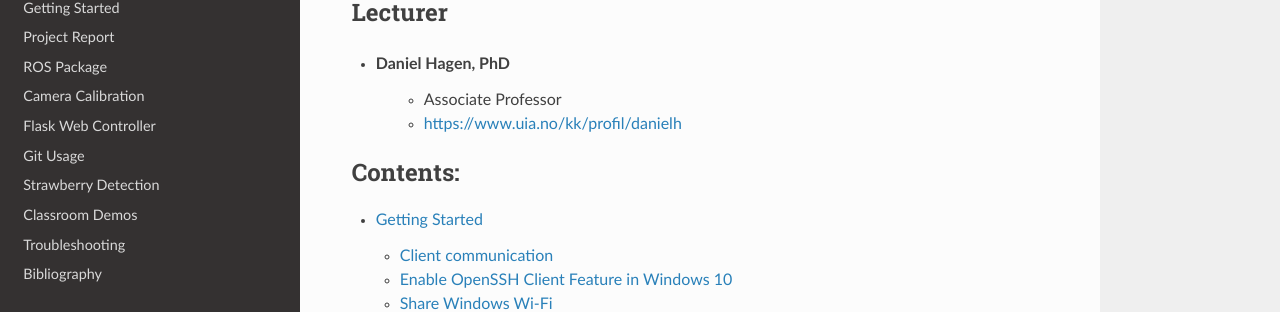
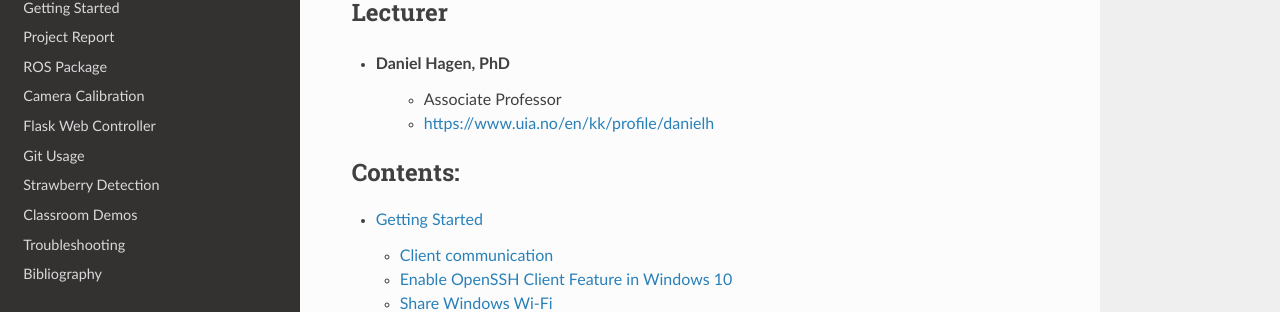
Before and after one commit to Orwatronic/mas_514, a Sphinx documentation site: the page built from docs/index.rst, in a window 1280 px wide and 900 px high, scrolled down 767 px. Shown: the part 144-456 px from the top of the window. Built offline with Sphinx 7.4.7 and the Read the Docs theme 2.0.0, drawn with Linux system fonts in a browser that asks for light colours; some of the changed lines change nothing that is shown.

Commit message:
Update index.rst

```diff
--- a/docs/index.rst
+++ b/docs/index.rst
@@ -32,7 +32,7 @@
 
 - Daniel Hagen, PhD
    - Associate Professor
-   - https://www.uia.no/kk/profil/danielh
+   - https://www.uia.no/en/kk/profile/danielh
 
 .. toctree::
    :maxdepth: 2
```
